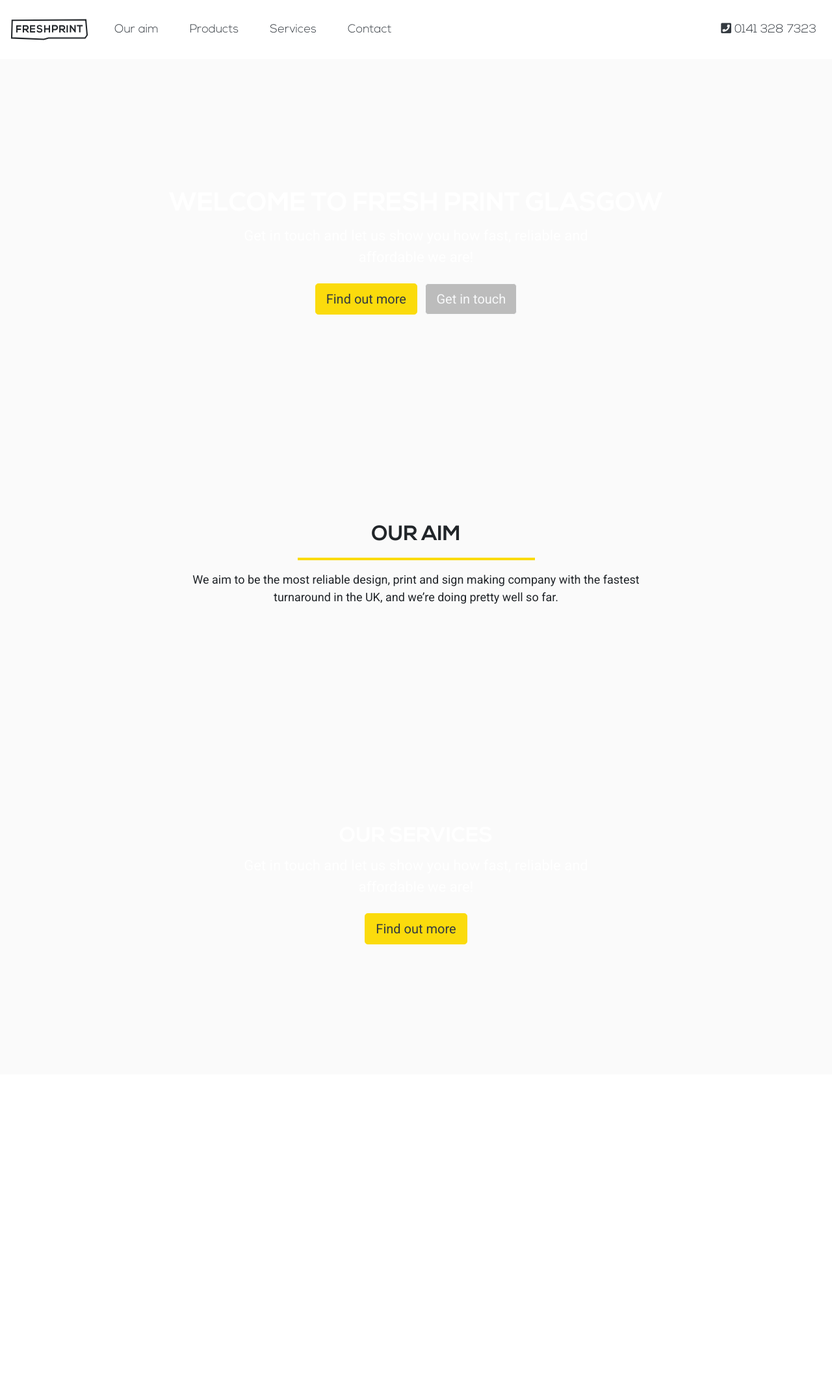
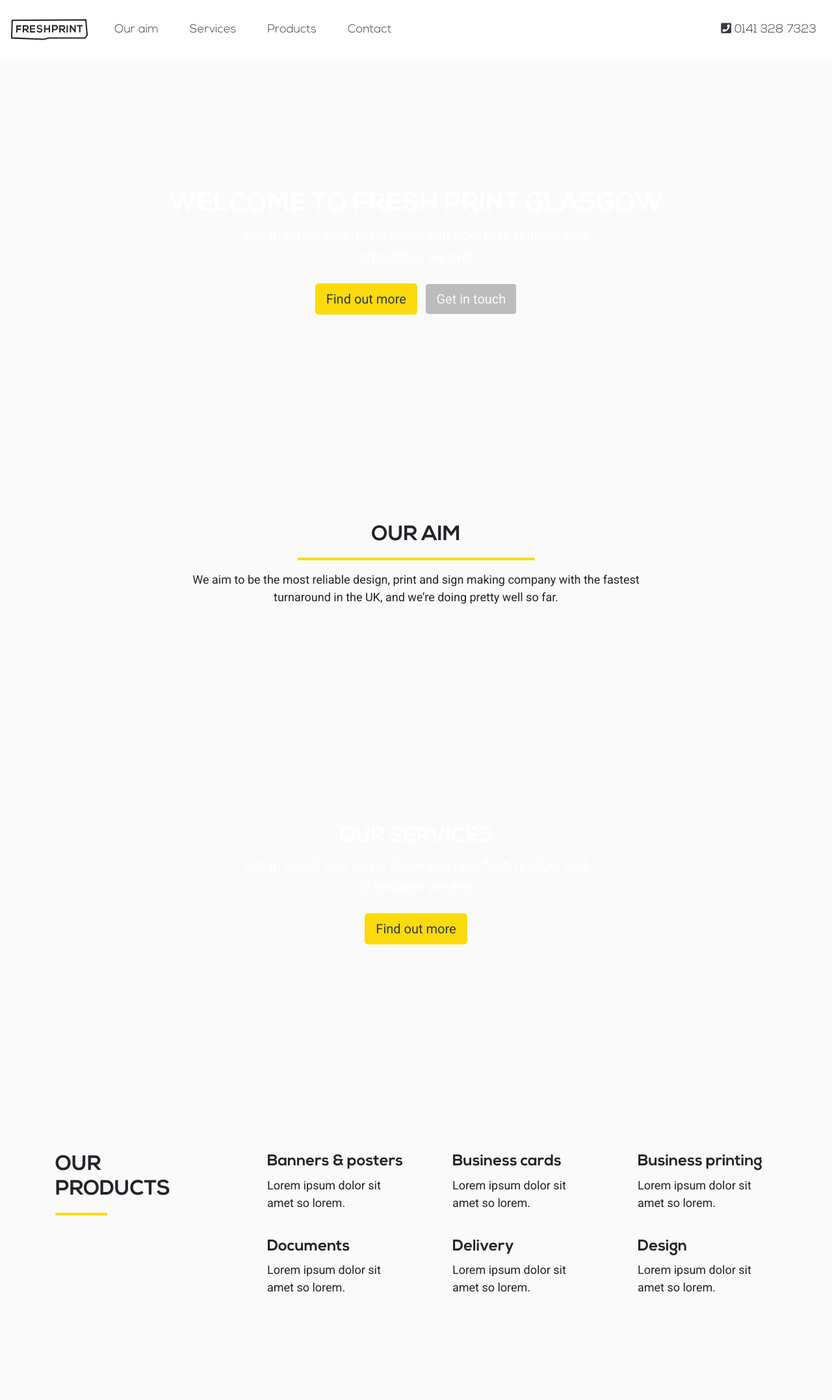
Before and after one commit to Eli-Nathan/Freshprint, a PHP site: page / in a window 1280 px wide. Shown: the whole page at 65% size. Before the commit the page ends 1453 px from the top, so only its background shows below. Run offline with PHP 8.4, Linux system fonts and the light colour scheme; some libraries are stand-ins or nearby versions.

Commit message:
Add products section

```diff
--- a/_includes/header.php
+++ b/_includes/header.php
@@ -28,10 +28,10 @@
           <a class="nav-link" href="#">Our aim</a>
         </li>
         <li class="nav-item px-md-3">
-          <a class="nav-link" href="#">Products</a>
+          <a class="nav-link" href="#">Services</a>
         </li>
         <li class="nav-item px-md-3">
-          <a class="nav-link" href="#">Services</a>
+          <a class="nav-link" href="#">Products</a>
         </li>
         <li class="nav-item px-md-3">
           <a class="nav-link" href="#">Contact</a>
--- a/index.php
+++ b/index.php
@@ -17,7 +17,7 @@
     </div>
   </div>
 
-<div class="aim text-center">
+  <div class="aim">
     <div class="container">
       <div class="row">
         <div class="col-sm-12 col-md-10 offset-md-1 col-lg-8 offset-lg-2">
@@ -42,4 +42,43 @@
       </div>
     </div>
   </div>
+
+  <div class="products">
+    <div class="container">
+      <div class="row">
+        <div class="products__intro col-md-12 col-lg-2">
+          <h2 class="products__heading">Our products</h2>
+          <hr class="ml-0">
+        </div>
+        <div class="products__items col-md-12 col-lg-9 offset-lg-1">
+          <div class="row">
+            <div class="item-box item-box--printing col-sm-4">
+              <h4 class="item-box__heading">Banners & posters</h4>
+              <p class="item-box__copy">Lorem ipsum dolor sit amet so lorem.</p>
+            </div>
+            <div class="item-box item-box--card col-sm-4">
+              <h4 class="item-box__heading">Business cards</h4>
+              <p class="item-box__copy">Lorem ipsum dolor sit amet so lorem.</p>
+            </div>
+            <div class="item-box item-box--building col-sm-4">
+              <h4 class="item-box__heading">Business printing</h4>
+              <p class="item-box__copy">Lorem ipsum dolor sit amet so lorem.</p>
+            </div>
+            <div class="item-box item-box--file col-sm-4">
+              <h4 class="item-box__heading">Documents</h4>
+              <p class="item-box__copy">Lorem ipsum dolor sit amet so lorem.</p>
+            </div>
+            <div class="item-box item-box--plane col-sm-4">
+              <h4 class="item-box__heading">Delivery</h4>
+              <p class="item-box__copy">Lorem ipsum dolor sit amet so lorem.</p>
+            </div>
+            <div class="item-box item-box--pen col-sm-4">
+              <h4 class="item-box__heading">Design</h4>
+              <p class="item-box__copy">Lorem ipsum dolor sit amet so lorem.</p>
+            </div>
+          </div>
+        </div>
+      </div>
+    </div>
+  </div>
   <?php include "_includes/footer.php"; ?>
```
Also changed, not shown: assets/css/7-pages/home.scss (+78 -0 lines), assets/css/main.css. Lines whose indentation alone changed are shown as unchanged.
